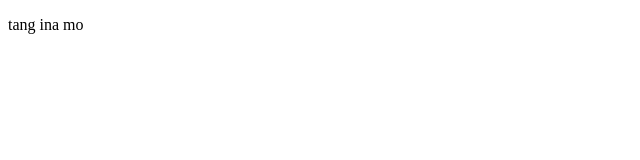
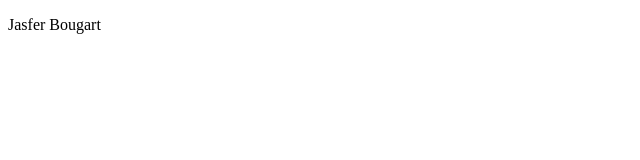
Before and after one commit to pjmrtnz/testgit, a plain HTML site: page index.html in a window 1280 px wide. Shown: the full height of the page, 0-640 px from the left. Drawn offline with Linux system fonts and the light colour scheme.

Commit message:
Jasfer BOUGARTT

```diff
--- a/index.html
+++ b/index.html
@@ -5,7 +5,7 @@
 	</head>
 		<body>
 			<p>
-				tang ina mo
+		            Jasfer Bougart
 			</p>
 		</body>
 </html>
```
